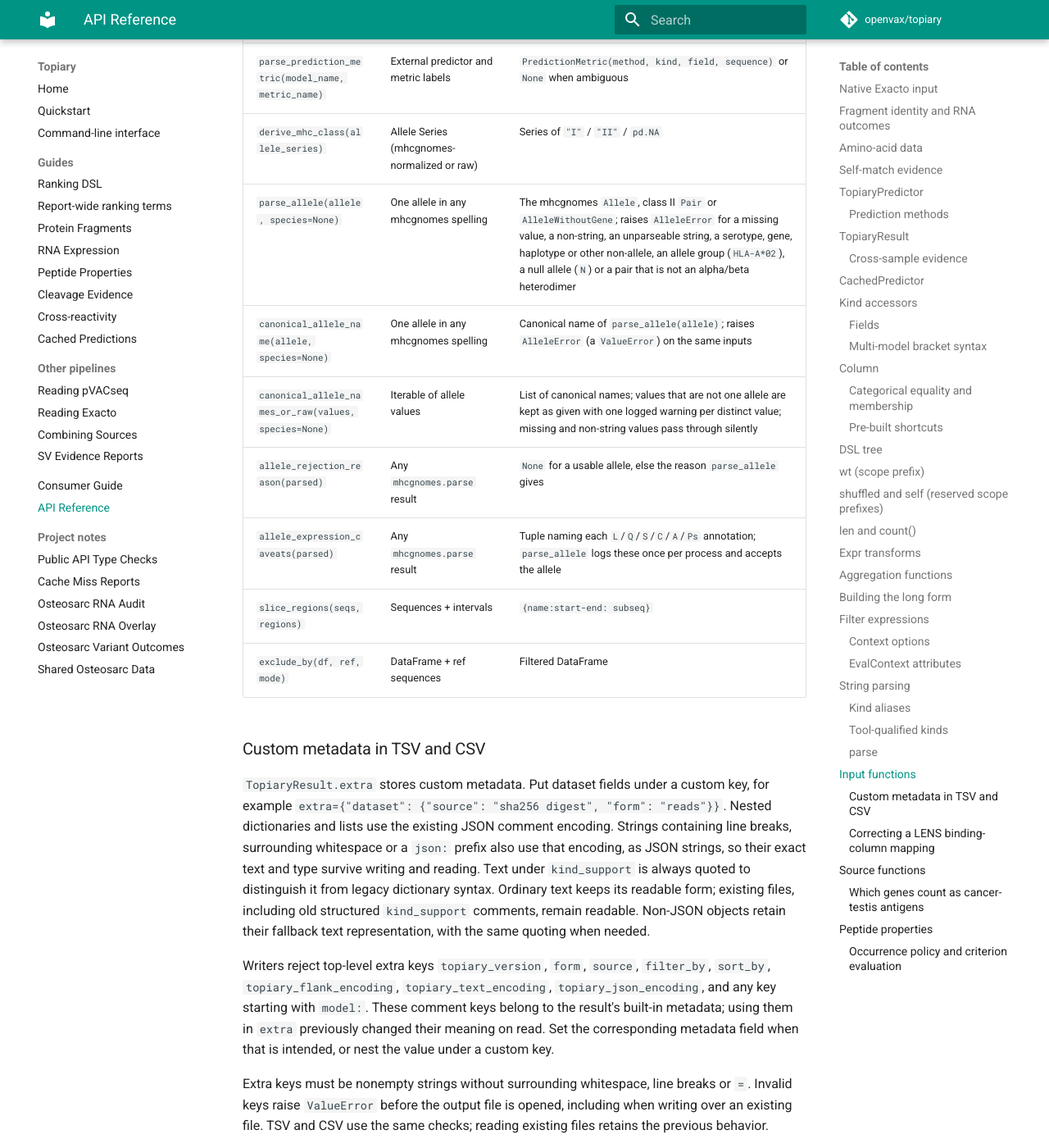
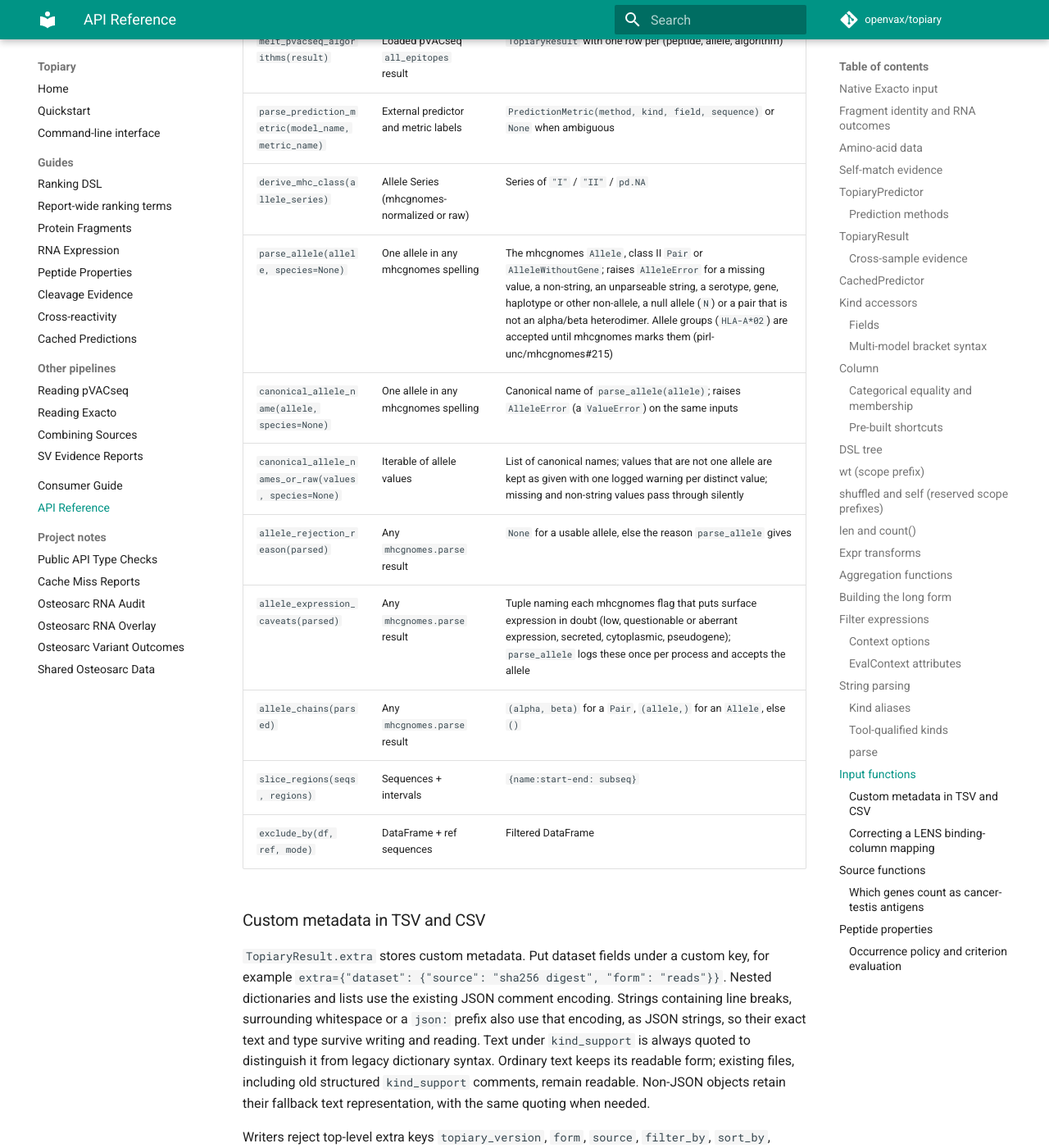
Before and after one commit to openvax/topiary, an MkDocs documentation site: the page built from docs/api.md, in a window 1280 px wide and 1400 px high, scrolled down 18288 px. Shown: the whole window at 82% size. Built offline with MkDocs 1.6.1 and Material for MkDocs 9.7.7, drawn with Linux system fonts in a browser that asks for light colours; comment, search, counter and statistics services are not loaded.

Commit message:
Take allele rules from mhcgnomes instead of re-deriving them
Topiary decided "allele group" by counting numeric fields, which is a
nomenclature rule and refused NetMHC's short macaque names (Mamu-A01 is
one molecule, Mamu-A1*001:01). mhcgnomes returns an Allele for groups and
single molecules alike, so drop the field count and accept both until
mhcgnomes marks groups (pirl-unc/mhcgnomes#215, #216).

- Refuse only what mhcgnomes says is not an allele (any result type other
  than Allele, AlleleWithoutGene or Pair), a null allele, or a pair that
  is not a class II alpha/beta heterodimer.
- Messages name the mhcgnomes result type instead of a hand-kept table of
  English labels for each type.
- Expression caveats come from mhcgnomes' flags, including is_pseudogene,
  so alleles of genes curated as pseudogenes (HLA-H) are flagged too. The
  descriptions stay here until mhcgnomes publishes them (#217).
- New public allele_chains(parsed) replaces the per-function chain logic.
- H-2-Qa1/H-2-Qa2 and Mamu-B17 are genes to mhcgnomes and are refused;
  noted in the CHANGELOG with pirl-unc/mhcgnomes#190, #216.

Claude-Session: https://claude.ai/code/session_01JHJhwj29oDqoeu7TYd34Pi

```diff
--- a/docs/api.md
+++ b/docs/api.md
@@ -589,11 +589,12 @@ Mixing `|` and `&` follows standard precedence (`&` binds tighter than `|`); use
 | `melt_pvacseq_algorithms(result)` | Loaded pVACseq `all_epitopes` result | `TopiaryResult` with one row per (peptide, allele, algorithm) |
 | `parse_prediction_metric(model_name, metric_name)` | External predictor and metric labels | `PredictionMetric(method, kind, field, sequence)` or `None` when ambiguous |
 | `derive_mhc_class(allele_series)` | Allele Series (mhcgnomes-normalized or raw) | Series of `"I"` / `"II"` / `pd.NA` |
-| `parse_allele(allele, species=None)` | One allele in any mhcgnomes spelling | The mhcgnomes `Allele`, class II `Pair` or `AlleleWithoutGene`; raises `AlleleError` for a missing value, a non-string, an unparseable string, a serotype, gene, haplotype or other non-allele, an allele group (`HLA-A*02`), a null allele (`N`) or a pair that is not an alpha/beta heterodimer |
+| `parse_allele(allele, species=None)` | One allele in any mhcgnomes spelling | The mhcgnomes `Allele`, class II `Pair` or `AlleleWithoutGene`; raises `AlleleError` for a missing value, a non-string, an unparseable string, a serotype, gene, haplotype or other non-allele, a null allele (`N`) or a pair that is not an alpha/beta heterodimer. Allele groups (`HLA-A*02`) are accepted until mhcgnomes marks them (pirl-unc/mhcgnomes#215) |
 | `canonical_allele_name(allele, species=None)` | One allele in any mhcgnomes spelling | Canonical name of `parse_allele(allele)`; raises `AlleleError` (a `ValueError`) on the same inputs |
 | `canonical_allele_names_or_raw(values, species=None)` | Iterable of allele values | List of canonical names; values that are not one allele are kept as given with one logged warning per distinct value; missing and non-string values pass through silently |
 | `allele_rejection_reason(parsed)` | Any `mhcgnomes.parse` result | `None` for a usable allele, else the reason `parse_allele` gives |
-| `allele_expression_caveats(parsed)` | Any `mhcgnomes.parse` result | Tuple naming each `L`/`Q`/`S`/`C`/`A`/`Ps` annotation; `parse_allele` logs these once per process and accepts the allele |
+| `allele_expression_caveats(parsed)` | Any `mhcgnomes.parse` result | Tuple naming each mhcgnomes flag that puts surface expression in doubt (low, questionable or aberrant expression, secreted, cytoplasmic, pseudogene); `parse_allele` logs these once per process and accepts the allele |
+| `allele_chains(parsed)` | Any `mhcgnomes.parse` result | `(alpha, beta)` for a `Pair`, `(allele,)` for an `Allele`, else `()` |
 | `slice_regions(seqs, regions)` | Sequences + intervals | `{name:start-end: subseq}` |
 | `exclude_by(df, ref, mode)` | DataFrame + ref sequences | Filtered DataFrame |
 
--- a/topiary/__init__.py
+++ b/topiary/__init__.py
@@ -3,6 +3,7 @@ from .serialization import normalize_python_types
 from .report_geometry import map_peptide_intervals, mutation_intervals_from_positions
 from .alleles import (
     AlleleError,
+    allele_chains,
     allele_expression_caveats,
     allele_rejection_reason,
     canonical_allele_name,
@@ -386,6 +387,7 @@ __all__ = [
     "median",
     "minimum",
     "AlleleError",
+    "allele_chains",
     "allele_expression_caveats",
     "allele_rejection_reason",
     "canonical_allele_name",
```
Also changed, not shown: CHANGELOG.md (+18 -10 lines), docs/pvacseq.md (+2 -3 lines), 4 other files.
